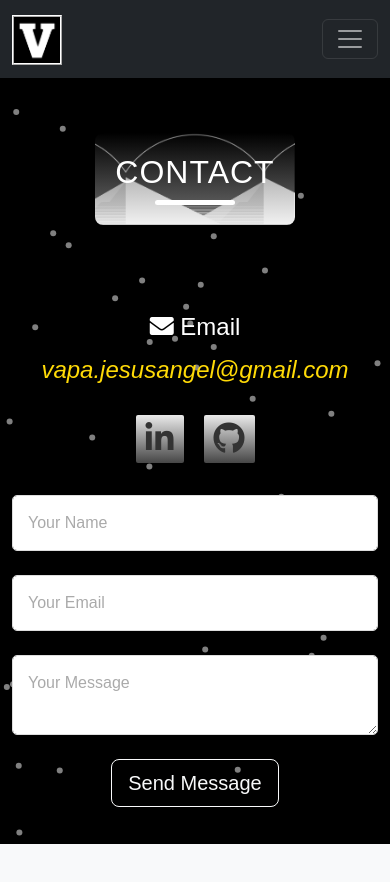
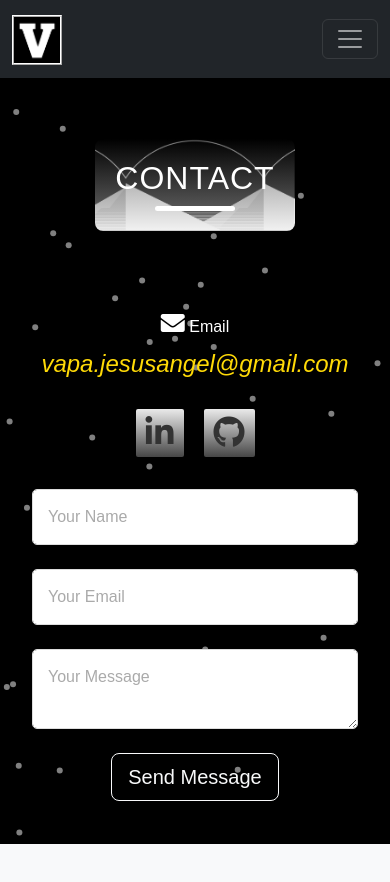
Before and after one commit to AngelVaPa/PortfolioWebsiteV2, a React (Vite) app: page /contact in a window 390 px wide. Shown: the top 882 px of the page. Built offline with nearby package versions, Linux system fonts and the light colour scheme.

Commit message:
Update Contact.css

```diff
--- a/src/css/Contact.css
+++ b/src/css/Contact.css
@@ -4,6 +4,7 @@
   flex-direction: column;
   justify-content: center;
   background-color: #f8f9fa;
+  padding: 20px;
 }
 
 .container {
@@ -85,15 +86,15 @@
   justify-content: center;
 }
 
-  .fas{
+.fas {
   font-size: 1.5rem;
 }
 
-  .contact-cont{
+.contact-cont {
   font-size: 1.5rem;
 }
 
-  .email{
+.email {
   font-size: 1.5rem;
   font-style: italic;
   color: #ffda07;
@@ -102,9 +103,9 @@
   transition: color 0.3s, transform 0.3s ease;
 }
 
-  .email:hover{
+.email:hover {
   color: #daba06;
-    transform: scale(0.95)
+  transform: scale(0.95);
 }
 
 .success-message {
@@ -145,6 +146,10 @@
   .submit-btn {
     font-size: 1rem;
   }
+
+  .contact-cont {
+    font-size: 1.2rem;
+  }
 }
 
 @media (max-width: 480px) {
@@ -155,4 +160,8 @@
   .submit-btn {
     font-size: 0.9rem;
   }
+
+  .contact-cont {
+    font-size: 1rem;
   }
+}
```
Lines whose indentation alone changed are shown as unchanged.
